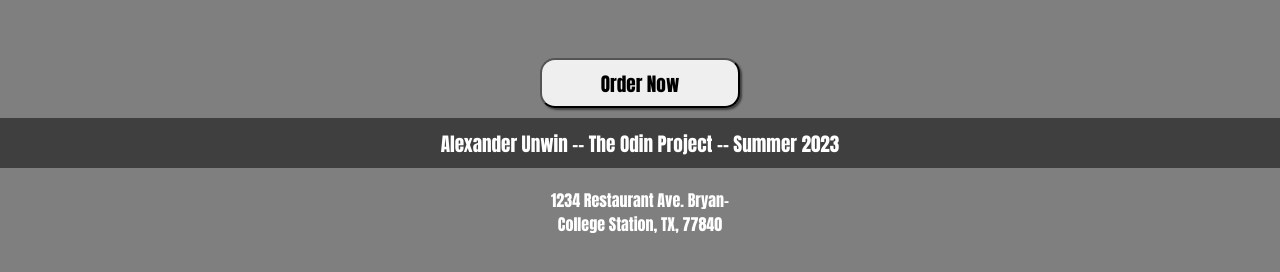
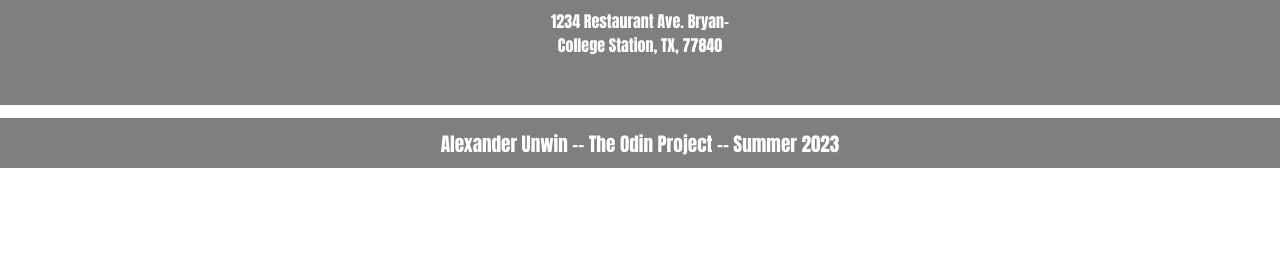
Before and after one commit to lex23unwin/11restaurantPage, a plain HTML site: page index.html in a window 1280 px wide. Shown: the part 632-904 px from the top of the page. After the commit the page ends 800 px from the top, so only its background shows below. Drawn offline with Linux system fonts and the light colour scheme.

Commit message:
Fixed footer space between

```diff
--- a/style.css
+++ b/style.css
@@ -10,6 +10,16 @@
     background-attachment: fixed;
     background-repeat: no-repeat;
     background-size: cover;
+    display: flex;
+    flex-direction: column;
+    min-height: 100vh;
+}
+
+#content {
+    display: flex;
+    flex-direction: column;
+    justify-content: space-between;
+    height: 100vh;
 }
 
 .tabsRow {
@@ -38,9 +48,9 @@
     justify-content: center;
     color: white;
     background-color: rgba(0,0,0,0.5);
-    margin-top: 5em;
-    gap: 5em;
-    padding: 4em;
+    margin-top: auto;
+    padding: 3em 0;
+    gap: 3em;
 }
 
 .cta {
@@ -74,15 +84,14 @@
 .footer {
     color: white;
     width: 100%;
-    margin-top: 50px;
-    position: absolute;
-    bottom: 0px;
+    height: 50px;
     background-color: rgba(0,0,0,0.5);
-    height: 50px;
     display: flex;
     align-items: center;
     justify-content: center;
     font-size: 1.2rem;
+    position: relative;
+    margin-top: auto;
 }
 
 .contactContent {
@@ -96,6 +105,7 @@
     gap: 2em;
     margin: 4em 0;
     padding: 1em;
+    flex-grow: 1;
 }
 
 .image {
@@ -116,6 +126,7 @@
     gap: 2em;
     margin: 4em 0;
     padding: 1em;
+    flex-grow: 1;
 }
 
 .menuTitle {
```
